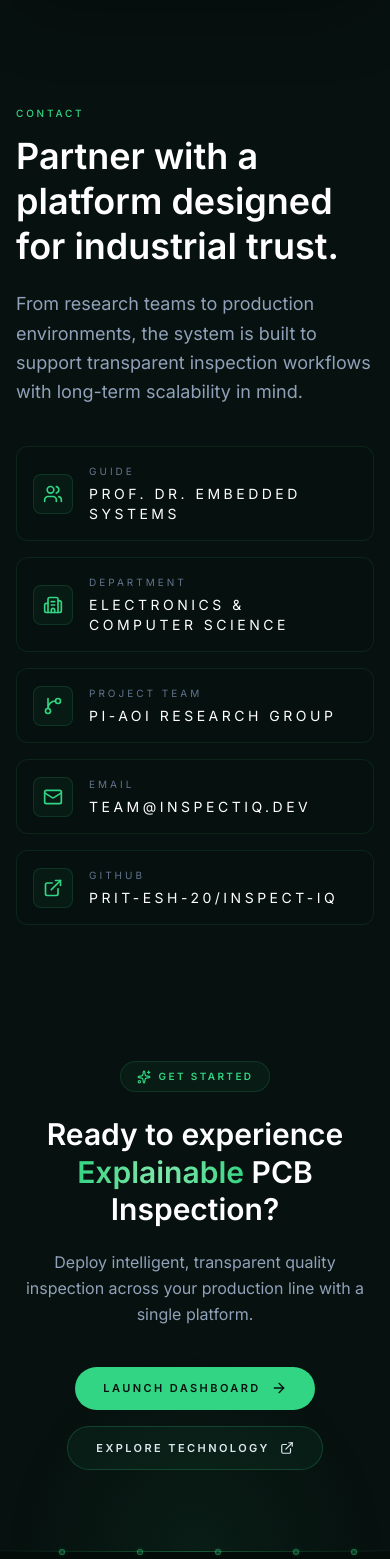
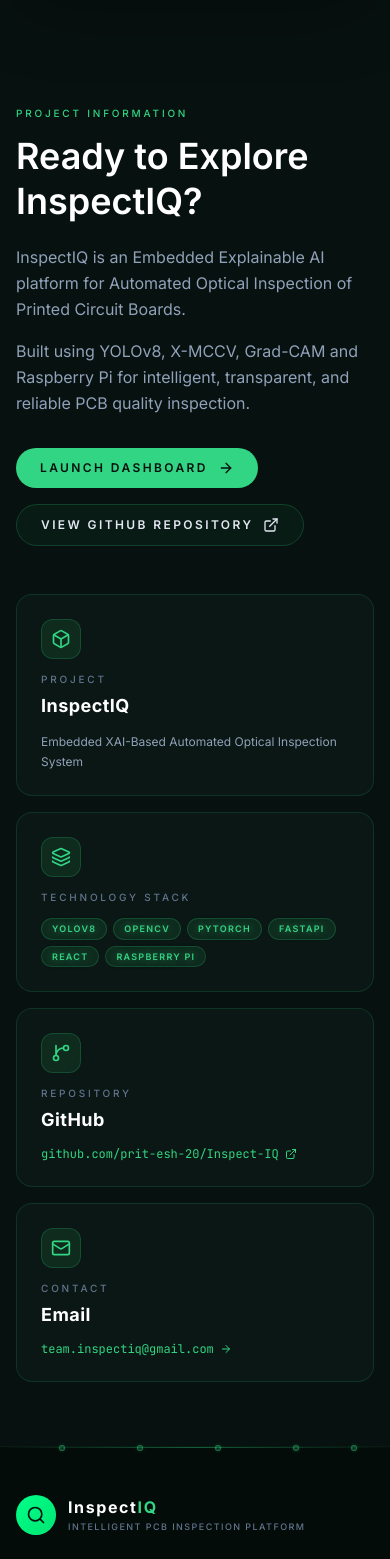
Before and after one commit to prit-esh-20/Inspect-IQ, a React (Vite) app: page / in a window 390 px wide. Shown: the part 7740-9299 px from the top of the page. Built offline with nearby package versions, Linux system fonts and the light colour scheme.

Commit message:
Refactor Footer and LandingPage components for improved layout and styling

```diff
--- a/src/components/layout/Footer.jsx
+++ b/src/components/layout/Footer.jsx
@@ -210,19 +210,14 @@ export default function Footer() {
   };
 
   return (
-    <>
-      {/* ── Premium CTA ────────────────────────────── */}
-      <CTASection />
+    <footer className="relative border-t border-accent/[0.08] bg-[rgba(5,12,10,0.92)] backdrop-blur-xl mt-8">
+      {/* Animated circuit divider */}
+      <div className="absolute top-0 left-0 right-0">
+        <CircuitLine />
+      </div>
 
-      {/* ── Footer ─────────────────────────────────── */}
-      <footer className="relative border-t border-accent/[0.06] bg-[rgba(5,12,10,0.92)] backdrop-blur-xl">
-        {/* Animated circuit divider */}
-        <div className="absolute top-0 left-0 right-0">
-          <CircuitLine />
-        </div>
-
-        {/* ── Main Grid ──────────────────────────── */}
-        <div className="mx-auto max-w-7xl px-4 pt-16 pb-10 md:px-8 lg:px-10">
+      {/* ── Main Grid ──────────────────────────── */}
+      <div className="mx-auto max-w-7xl px-4 pt-12 pb-10 md:px-8 lg:px-10">
           <div className="grid gap-12 sm:grid-cols-2 lg:grid-cols-4">
             {/* ── Column 1 · Brand ────────────────── */}
             <motion.div
@@ -382,6 +377,5 @@ export default function Footer() {
           </div>
         </div>
       </footer>
-    </>
   );
 }
--- a/src/pages/Landing/LandingPage.jsx
+++ b/src/pages/Landing/LandingPage.jsx
@@ -1,3 +1,4 @@
+import { Link } from "react-router-dom";
 import { motion } from "framer-motion";
 import {
   Cpu,
@@ -20,8 +21,7 @@ import {
   MessageSquare,
   ExternalLink,
   Mail,
-  Users,
-  Building2,
+  ArrowRight,
 } from "lucide-react";
 import HeroPanel from "../../components/hero/HeroPanel";
 import Navbar from "../../components/layout/Navbar";
@@ -83,13 +83,7 @@ const workflowSteps = [
   { step: "PASS / FAIL", icon: Cpu },
 ];
 
-const contactItems = [
-  { label: "Guide", value: "Prof. Dr. Embedded Systems", icon: Users },
-  { label: "Department", value: "Electronics & Computer Science", icon: Building2 },
-  { label: "Project Team", value: "PI-AOI Research Group", icon: GitBranch },
-  { label: "Email", value: "team@inspectiq.dev", icon: Mail },
-  { label: "GitHub", value: "prit-esh-20/Inspect-IQ", icon: ExternalLink },
-];
+
 
 function SectionLabel({ children }) {
   return (
@@ -375,57 +369,183 @@ export default function LandingPage() {
         </motion.div>
       </section>
 
-      {/* CONTACT SECTION */}
+      {/* PROJECT INFORMATION SECTION */}
       <section
         id="contact"
-        className="mx-auto max-w-7xl px-4 py-14 md:px-8 lg:px-10"
+        className="mx-auto max-w-7xl px-4 pt-14 pb-8 md:px-8 lg:px-10"
       >
-        <div className="grid gap-10 lg:grid-cols-[1fr_1fr]">
+        <div className="grid gap-12 lg:grid-cols-[1fr_1.1fr] lg:items-start">
+          {/* LEFT COLUMN */}
           <motion.div
-              initial={{ opacity: 0, y: 18 }}
+            initial={{ opacity: 0, y: 20 }}
             whileInView={{ opacity: 1, y: 0 }}
             viewport={{ once: true, amount: 0.2 }}
             transition={{ duration: 0.6, ease: [0.16, 1, 0.3, 1] }}
+            className="flex flex-col justify-between space-y-6"
           >
-              <SectionLabel>Contact</SectionLabel>
+            <div>
+              <SectionLabel>Project Information</SectionLabel>
               <SectionTitle className="mt-3 leading-tight">
-                Partner with a platform designed for industrial trust.
+                Ready to Explore InspectIQ?
               </SectionTitle>
-              <p className="mt-5 max-w-xl text-lg leading-relaxed text-slate-400">
-                From research teams to production environments, the system is
-                built to support transparent inspection workflows with long-term
-                scalability in mind.
+              <div className="mt-5 space-y-4 max-w-xl text-base leading-relaxed text-slate-400">
+                <p>
+                  InspectIQ is an Embedded Explainable AI platform for Automated
+                  Optical Inspection of Printed Circuit Boards.
+                </p>
+                <p>
+                  Built using YOLOv8, X-MCCV, Grad-CAM and Raspberry Pi for
+                  intelligent, transparent, and reliable PCB quality inspection.
+                </p>
+              </div>
+            </div>
+
+            {/* CTA Buttons */}
+            <div className="pt-2 flex flex-wrap items-center gap-4">
+              <Link
+                to="/dashboard"
+                className="group inline-flex items-center gap-2.5 rounded-full bg-accent px-6 py-3 text-xs font-semibold uppercase tracking-[0.2em] text-[#07110F] transition-all duration-300 hover:-translate-y-0.5 hover:shadow-[0_10px_30px_rgba(50,213,131,0.3)]"
+              >
+                Launch Dashboard
+                <ArrowRight className="h-4 w-4 transition-transform duration-300 group-hover:translate-x-0.5" />
+              </Link>
+              <a
+                href="https://github.com/prit-esh-20/Inspect-IQ"
+                target="_blank"
+                rel="noreferrer"
+                className="group inline-flex items-center gap-2.5 rounded-full border border-accent/20 bg-accent/5 px-6 py-3 text-xs font-semibold uppercase tracking-[0.2em] text-slate-200 transition-all duration-300 hover:border-accent/40 hover:bg-accent/10 hover:text-white"
+              >
+                View GitHub Repository
+                <ExternalLink className="h-4 w-4 transition-transform duration-300 group-hover:translate-x-0.5" />
+              </a>
+            </div>
+          </motion.div>
+
+          {/* RIGHT COLUMN - 2x2 GLASS GRID */}
+          <div className="grid gap-4 sm:grid-cols-2">
+            {/* Card 1: Project */}
+            <motion.div
+              initial={{ opacity: 0, y: 20 }}
+              whileInView={{ opacity: 1, y: 0 }}
+              viewport={{ once: true, amount: 0.2 }}
+              transition={{ duration: 0.5, delay: 0.05 }}
+              whileHover={{ y: -4, borderColor: "rgba(50, 213, 131, 0.35)" }}
+              className="group flex flex-col justify-between rounded-2xl border border-accent/15 bg-[rgba(13,27,23,0.72)] p-6 backdrop-blur-xl transition-all duration-300 hover:shadow-[0_0_30px_rgba(50,213,131,0.12)] min-h-[170px]"
+            >
+              <div>
+                <div className="mb-3 flex h-10 w-10 items-center justify-center rounded-xl border border-accent/20 bg-accent/10 text-accent transition-transform duration-300 group-hover:scale-110 group-hover:rotate-3">
+                  <Box className="h-5 w-5" />
+                </div>
+                <div className="text-[10px] font-medium uppercase tracking-[0.28em] text-slate-500 mb-1">
+                  Project
+                </div>
+                <div className="font-display text-lg font-bold tracking-wide text-white">
+                  InspectIQ
+                </div>
+              </div>
+              <p className="mt-3 text-xs leading-relaxed text-slate-400">
+                Embedded XAI-Based Automated Optical Inspection System
               </p>
             </motion.div>
+
+            {/* Card 2: Technology Stack */}
             <motion.div
-              initial={{ opacity: 0, y: 18 }}
+              initial={{ opacity: 0, y: 20 }}
               whileInView={{ opacity: 1, y: 0 }}
               viewport={{ once: true, amount: 0.2 }}
-              transition={{ duration: 0.6, ease: [0.16, 1, 0.3, 1] }}
-              className="grid gap-4"
+              transition={{ duration: 0.5, delay: 0.1 }}
+              whileHover={{ y: -4, borderColor: "rgba(50, 213, 131, 0.35)" }}
+              className="group flex flex-col justify-between rounded-2xl border border-accent/15 bg-[rgba(13,27,23,0.72)] p-6 backdrop-blur-xl transition-all duration-300 hover:shadow-[0_0_30px_rgba(50,213,131,0.12)] min-h-[170px]"
             >
-              {contactItems.map((item) => {
-                const Icon = item.icon;
-                return (
-                  <div
-                    key={item.label}
-                    className="flex items-center gap-4 rounded-xl border border-accent/10 bg-[rgba(7,17,15,0.65)] p-4"
-                  >
-                    <div className="flex h-10 w-10 shrink-0 items-center justify-center rounded-lg border border-accent/15 bg-accent/5 text-accent">
-                      <Icon className="h-5 w-5" />
+              <div>
+                <div className="mb-3 flex h-10 w-10 items-center justify-center rounded-xl border border-accent/20 bg-accent/10 text-accent transition-transform duration-300 group-hover:scale-110 group-hover:rotate-3">
+                  <Layers className="h-5 w-5" />
                 </div>
-                    <div>
-                      <div className="text-[10px] uppercase tracking-[0.3em] text-slate-500">
-                        {item.label}
-                      </div>
-                      <div className="mt-1 font-display text-sm uppercase tracking-[0.25em] text-white">
-                        {item.value}
+                <div className="text-[10px] font-medium uppercase tracking-[0.28em] text-slate-500 mb-1">
+                  Technology Stack
                 </div>
               </div>
+              <div className="flex flex-wrap gap-1.5 pt-2">
+                {[
+                  "YOLOv8",
+                  "OpenCV",
+                  "PyTorch",
+                  "FastAPI",
+                  "React",
+                  "Raspberry Pi",
+                ].map((tech) => (
+                  <span
+                    key={tech}
+                    className="inline-block rounded-full border border-accent/20 bg-accent/10 px-2.5 py-0.5 text-[9px] font-semibold uppercase tracking-[0.14em] text-accent cyber-glow-green transition-all duration-300 hover:border-accent/40 hover:bg-accent/20"
+                  >
+                    {tech}
+                  </span>
+                ))}
               </div>
-                );
-              })}
             </motion.div>
+
+            {/* Card 3: Repository */}
+            <motion.div
+              initial={{ opacity: 0, y: 20 }}
+              whileInView={{ opacity: 1, y: 0 }}
+              viewport={{ once: true, amount: 0.2 }}
+              transition={{ duration: 0.5, delay: 0.15 }}
+              whileHover={{ y: -4, borderColor: "rgba(50, 213, 131, 0.35)" }}
+              className="group flex flex-col justify-between rounded-2xl border border-accent/15 bg-[rgba(13,27,23,0.72)] p-6 backdrop-blur-xl transition-all duration-300 hover:shadow-[0_0_30px_rgba(50,213,131,0.12)] min-h-[170px]"
+            >
+              <div>
+                <div className="mb-3 flex h-10 w-10 items-center justify-center rounded-xl border border-accent/20 bg-accent/10 text-accent transition-transform duration-300 group-hover:scale-110 group-hover:rotate-3">
+                  <GitBranch className="h-5 w-5" />
+                </div>
+                <div className="text-[10px] font-medium uppercase tracking-[0.28em] text-slate-500 mb-1">
+                  Repository
+                </div>
+                <div className="font-display text-lg font-bold tracking-wide text-white">
+                  GitHub
+                </div>
+              </div>
+              <a
+                href="https://github.com/prit-esh-20/Inspect-IQ"
+                target="_blank"
+                rel="noreferrer"
+                className="group/link inline-flex items-center gap-1.5 mt-3 text-xs text-accent transition-colors hover:text-white"
+              >
+                <span className="truncate font-mono">
+                  github.com/prit-esh-20/Inspect-IQ
+                </span>
+                <ExternalLink className="h-3 w-3 shrink-0 transition-transform group-hover/link:translate-x-0.5" />
+              </a>
+            </motion.div>
+
+            {/* Card 4: Contact */}
+            <motion.div
+              initial={{ opacity: 0, y: 20 }}
+              whileInView={{ opacity: 1, y: 0 }}
+              viewport={{ once: true, amount: 0.2 }}
+              transition={{ duration: 0.5, delay: 0.2 }}
+              whileHover={{ y: -4, borderColor: "rgba(50, 213, 131, 0.35)" }}
+              className="group flex flex-col justify-between rounded-2xl border border-accent/15 bg-[rgba(13,27,23,0.72)] p-6 backdrop-blur-xl transition-all duration-300 hover:shadow-[0_0_30px_rgba(50,213,131,0.12)] min-h-[170px]"
+            >
+              <div>
+                <div className="mb-3 flex h-10 w-10 items-center justify-center rounded-xl border border-accent/20 bg-accent/10 text-accent transition-transform duration-300 group-hover:scale-110 group-hover:rotate-3">
+                  <Mail className="h-5 w-5" />
+                </div>
+                <div className="text-[10px] font-medium uppercase tracking-[0.28em] text-slate-500 mb-1">
+                  Contact
+                </div>
+                <div className="font-display text-lg font-bold tracking-wide text-white">
+                  Email
+                </div>
+              </div>
+              <a
+                href="mailto:team.inspectiq@gmail.com"
+                className="group/link inline-flex items-center gap-1.5 mt-3 text-xs text-accent transition-colors hover:text-white"
+              >
+                <span className="font-mono">team.inspectiq@gmail.com</span>
+                <ArrowRight className="h-3 w-3 shrink-0 transition-transform group-hover/link:translate-x-0.5" />
+              </a>
+            </motion.div>
+          </div>
         </div>
       </section>
 
```
Lines whose indentation alone changed are shown as unchanged.
